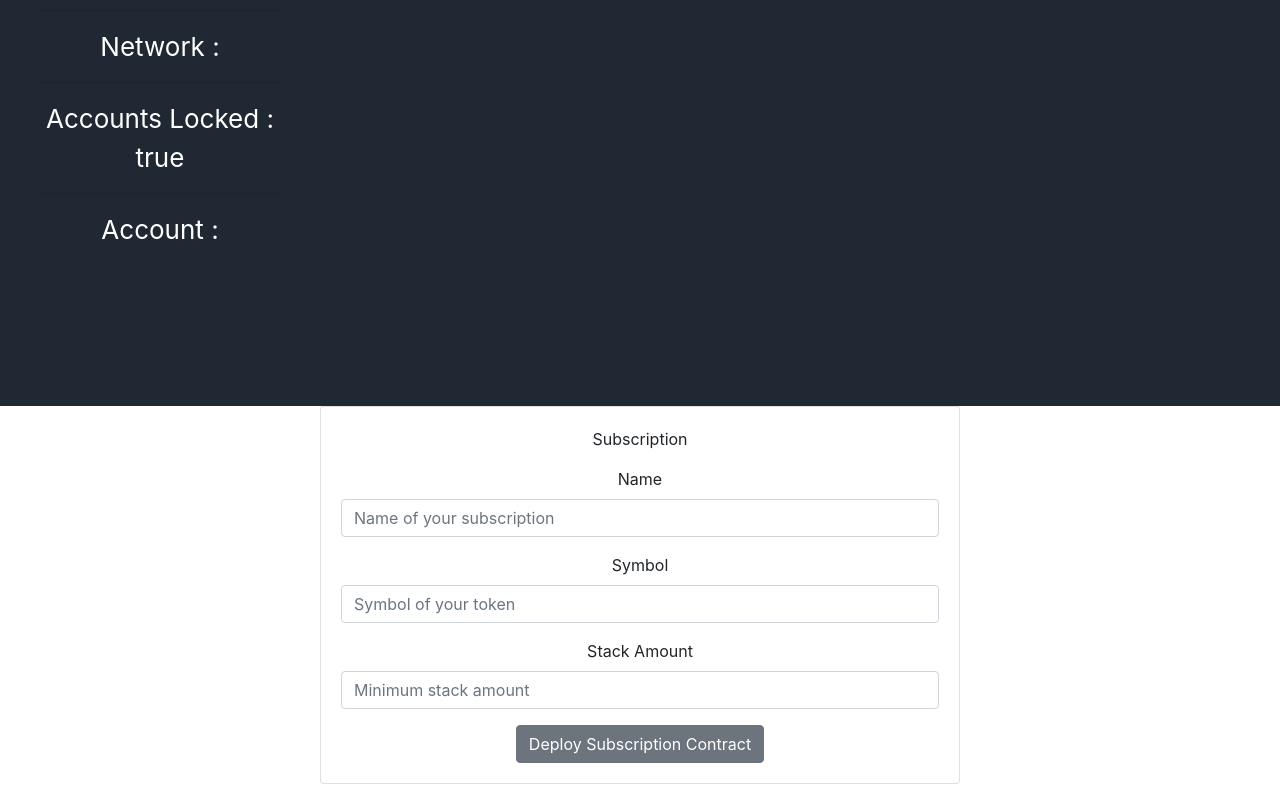
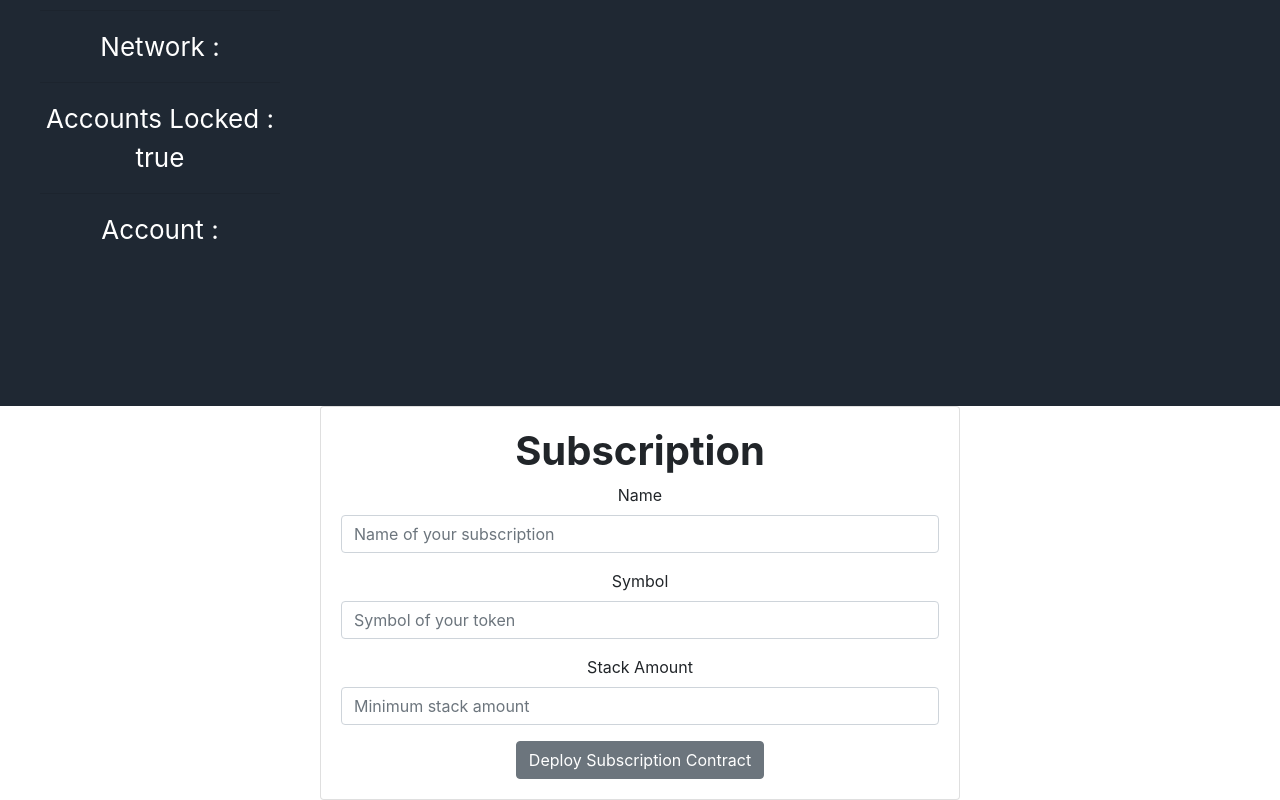
Before and after one commit to vyomshm/ethindia2.0, a React (Create React App) app in the folder demo-ui/: page / in a window 1280 px wide. Shown: the part 538-1338 px from the top of the page. Built offline with nearby package versions, Linux system fonts and the light colour scheme.

Commit message:
Update subscription component

```diff
--- a/demo-ui/src/components/Subscription.js
+++ b/demo-ui/src/components/Subscription.js
@@ -7,7 +7,7 @@ class Subscription extends React.Component {
     render() {
         return (
             <Card style={{padding: '20px', margin:'auto', maxHeight:'50vh', maxWidth:'50vw'}}>
-                <p > Subscription </p>
+                <h1 ><b> Subscription </b></h1>
                 <Form>
                     <FormGroup>
                         <Label for="Subscription">Name</Label>
```
